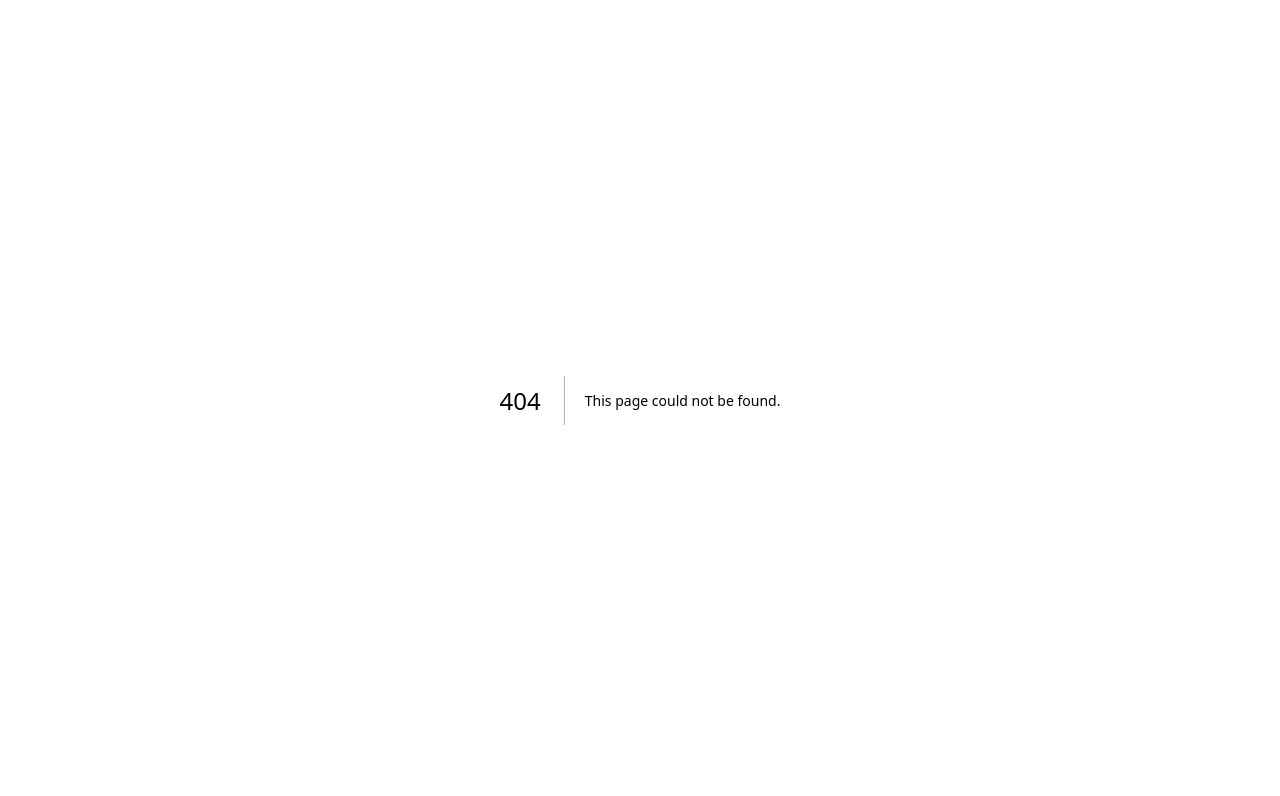
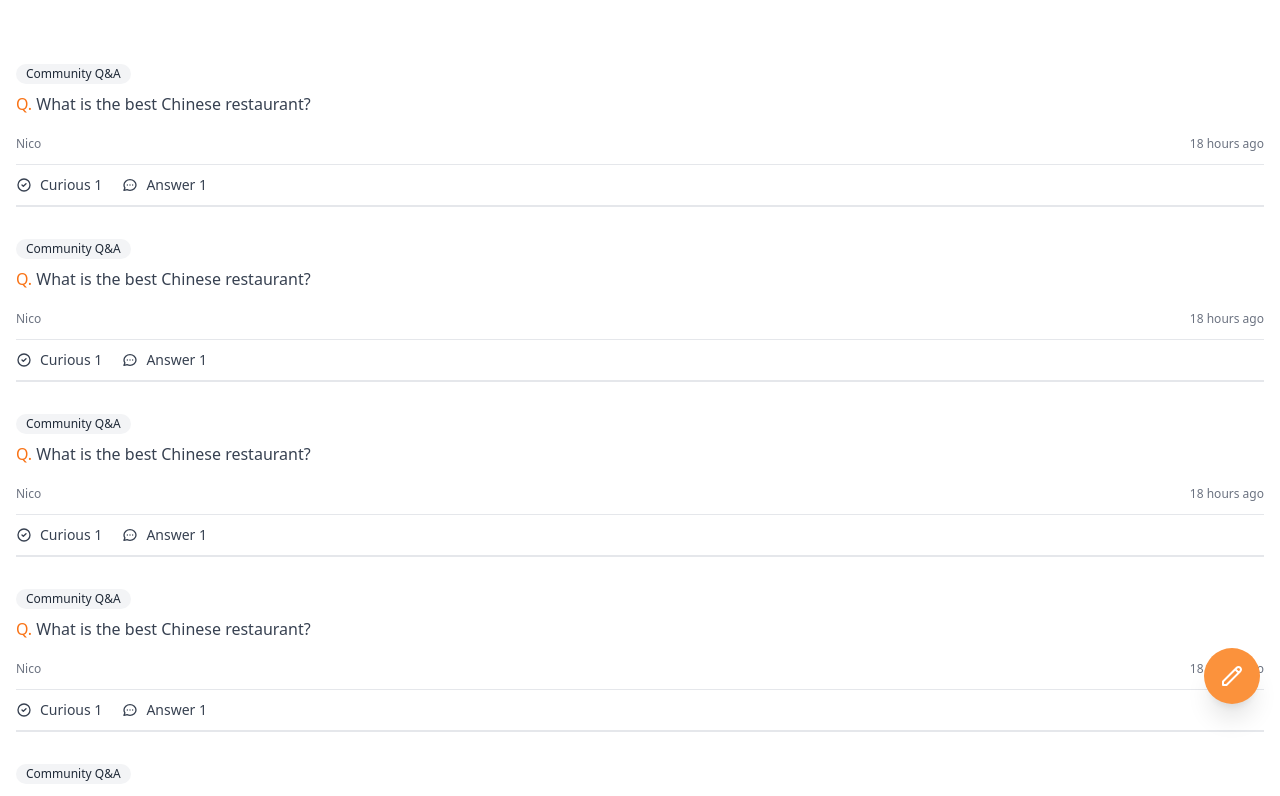
Before and after one commit to seonhop/carrot-market, a Next.js app: page /community in a window 1280 px wide. Before the commit this address had no page. Shown: the top 796 px of the page. Built offline with nearby package versions, Linux system fonts and the light colour scheme.

Commit message:
community page

```diff
--- /dev/null
+++ b/pages/community/index.tsx
@@ -0,0 +1,79 @@
+import type { NextPage } from "next";
+
+const Community: NextPage = () => {
+	return (
+		<div className="space-y-8 py-16 px-4">
+			{[...Array(6)].map((_, i) => (
+				<div className="flex cursor-pointer flex-col items-start">
+					<span className="flex items-center rounded-full bg-gray-100 px-2.5 py-0.5 text-xs font-medium text-gray-800">
+						Community Q&A
+					</span>
+					<div className="mt-2 text-gray-700">
+						<span className="font-medium text-orange-500">Q.</span> What is the
+						best Chinese restaurant?
+					</div>
+					<div className="mt-5 flex w-full items-center justify-between text-xs font-medium text-gray-500">
+						<span>Nico</span>
+						<span>18 hours ago</span>
+					</div>
+					<div className="mt-3 flex w-full space-x-5 border-t border-b-[2px] py-2.5 text-gray-700">
+						<span className="flex items-center space-x-2 text-sm">
+							<svg
+								className="h-4 w-4"
+								fill="none"
+								stroke="currentColor"
+								viewBox="0 0 24 24"
+								xmlns="http://www.w3.org/2000/svg"
+							>
+								<path
+									strokeLinecap="round"
+									strokeLinejoin="round"
+									strokeWidth="2"
+									d="M9 12l2 2 4-4m6 2a9 9 0 11-18 0 9 9 0 0118 0z"
+								></path>
+							</svg>
+							<span>Curious 1</span>
+						</span>
+						<span className="flex items-center space-x-2 text-sm">
+							<svg
+								className="h-4 w-4"
+								fill="none"
+								stroke="currentColor"
+								viewBox="0 0 24 24"
+								xmlns="http://www.w3.org/2000/svg"
+							>
+								<path
+									strokeLinecap="round"
+									strokeLinejoin="round"
+									strokeWidth="2"
+									d="M8 12h.01M12 12h.01M16 12h.01M21 12c0 4.418-4.03 8-9 8a9.863 9.863 0 01-4.255-.949L3 20l1.395-3.72C3.512 15.042 3 13.574 3 12c0-4.418 4.03-8 9-8s9 3.582 9 8z"
+								></path>
+							</svg>
+							<span>Answer 1</span>
+						</span>
+					</div>
+				</div>
+			))}
+
+			<button className="fixed bottom-24 right-5 cursor-pointer rounded-full bg-orange-400 p-4 text-white shadow-xl transition-colors hover:bg-orange-500 ">
+				<svg
+					className="h-6 w-6"
+					fill="none"
+					stroke="currentColor"
+					viewBox="0 0 24 24"
+					xmlns="http://www.w3.org/2000/svg"
+				>
+					<path
+						strokeLinecap="round"
+						strokeLinejoin="round"
+						strokeWidth="2"
+						d="M15.232 5.232l3.536 3.536m-2.036-5.036a2.5 2.5 0 113.536 3.536L6.5 21.036H3v-3.572L16.732 3.732z"
+					></path>
+				</svg>
+			</button>
+		</div>
+	);
+};
+
+export default Community;
+4;
```
